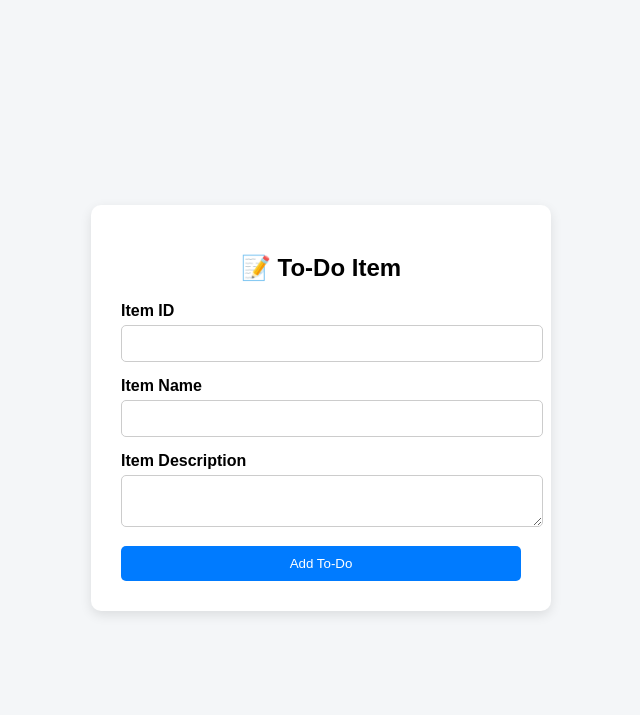
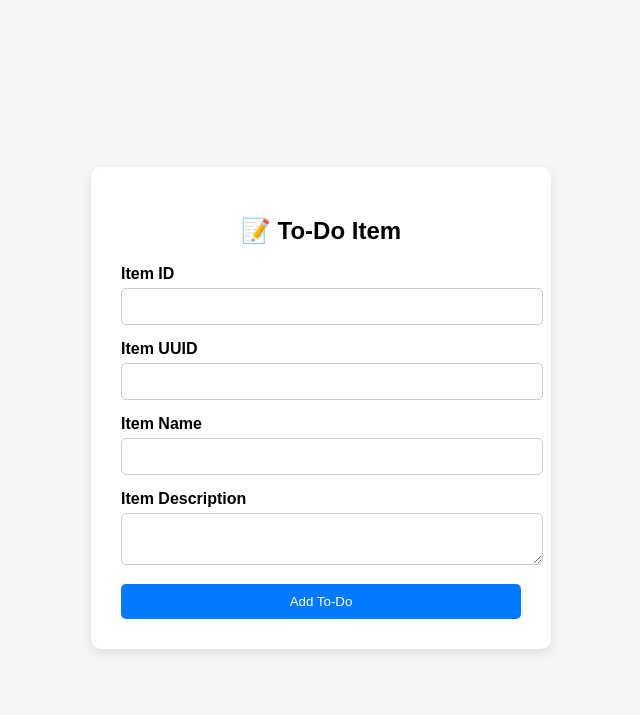
Before and after one commit to siddrt-tiwari/tutedude-gitrepo, a Flask app: template flask-mongo-project/templates/feature-development.html in a window 1280 px wide. Shown: the top 715 px of the page, without its empty margins (319-959 px from the left). Run offline with Flask 3, Linux system fonts and the light colour scheme; the template is opened without the code that fills it, so the values that code supplies are empty.

Commit message:
adding item uuid

```diff
--- a/flask-mongo-project/app.py
+++ b/flask-mongo-project/app.py
@@ -54,15 +54,17 @@ def submit_todo():
     item_name = request.form.get('itemName')
     item_description = request.form.get('itemDescription')
     item_id = request.form.get('itemId')
+    item_uuid = request.form.get('itemUUID')
 
     try:
-        if not item_name or not item_description or not item_id:
+        if not item_name or not item_description or not item_id or not item_uuid:
             raise ValueError("All fields are required")
 
         todo_collection.insert_one({
             "itemId": item_id,
             "itemName": item_name,
             "itemDescription": item_description
+            "itemUUID": item_uuid
         })
 
         return redirect(url_for('success'))
--- a/flask-mongo-project/templates/feature-development.html
+++ b/flask-mongo-project/templates/feature-development.html
@@ -70,6 +70,8 @@
     <form action="/submittodoitem" method="POST">
         <label>Item ID</label>
         <input type="text" name="itemId" required>
+        <label>Item UUID</label>
+        <input type="text" name="itemUUID" required>
         <label>Item Name</label>
         <input type="text" name="itemName" value="{{ itemName or '' }}" required>
 
```
